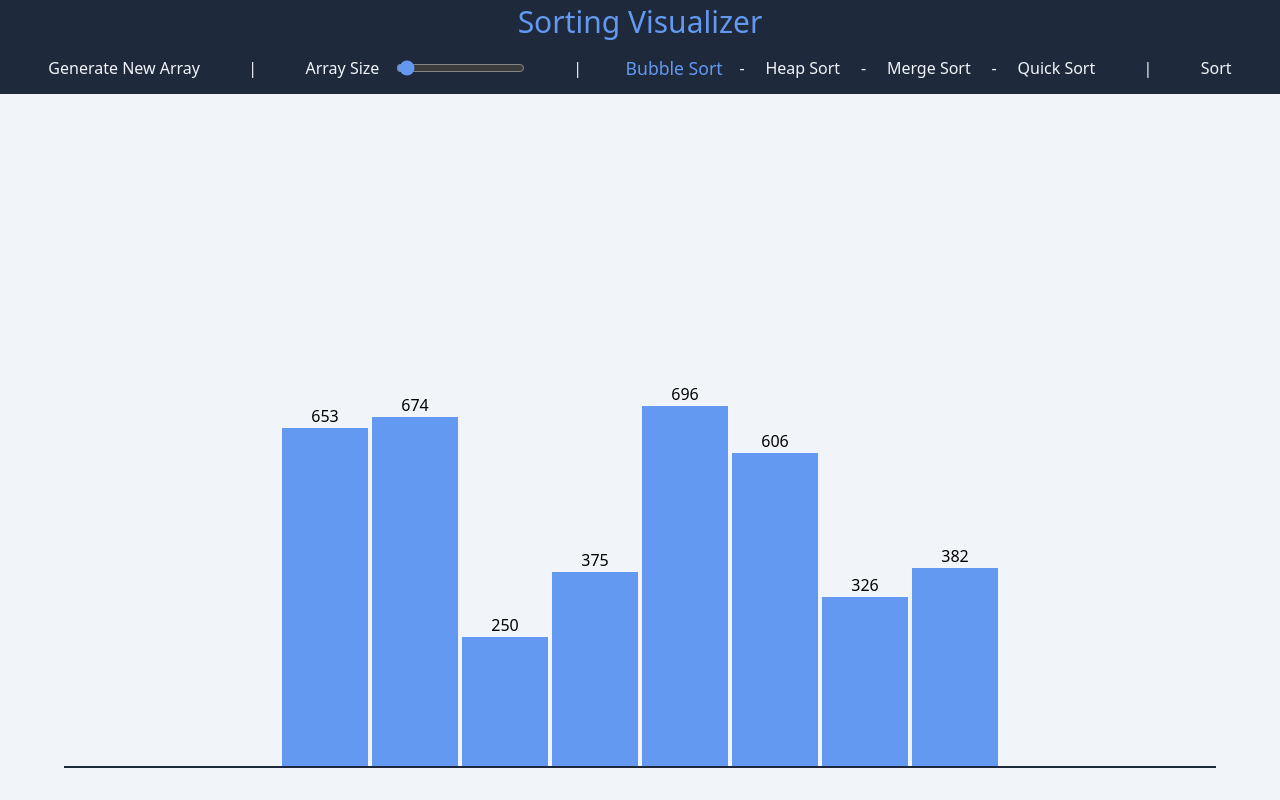
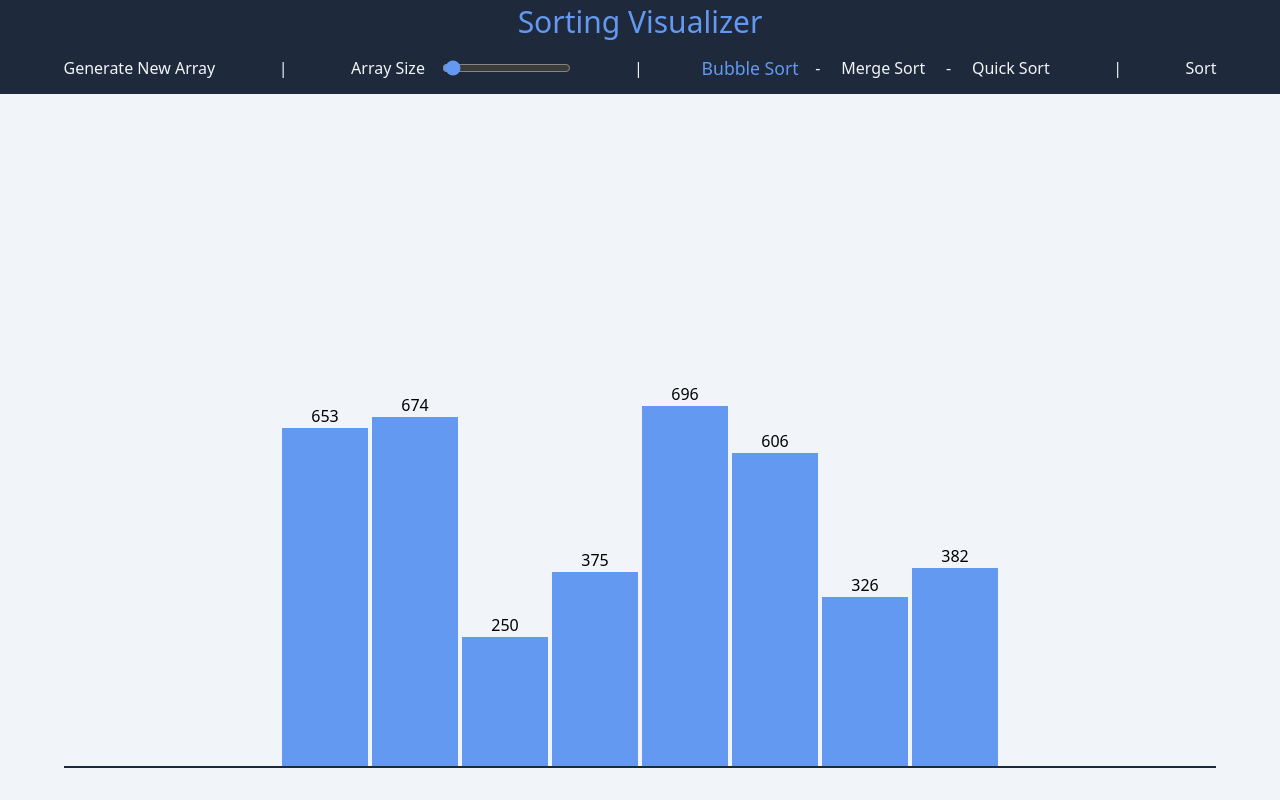
Before and after one commit to SohailTSM/Sorting-Visualizer, a React (Vite) app: page / in a window 1280 px wide. Built offline with nearby package versions, Linux system fonts and the light colour scheme.

Commit message:
Removed heap sort for now

```diff
--- a/src/components/Navbar.jsx
+++ b/src/components/Navbar.jsx
@@ -93,8 +93,6 @@ const Navbar = () => {
       case 'B':
         moves = await bubbleSort(list);
         break;
-      case 'H':
-        break;
       case 'M':
         break;
       case 'Q':
@@ -172,24 +170,6 @@ const Navbar = () => {
           &nbsp; &nbsp; &nbsp;-&nbsp; &nbsp; &nbsp;
           <span
             className={`${
-              algorithm == 'H'
-                ? 'scale-110 text-lightblue'
-                : isSorting
-                ? 'text-red-600'
-                : 'hover:text-blue-600 hover:cursor-pointer hover:scale-110'
-            }`}
-            onClick={() => {
-              if (isSorting) {
-                return;
-              }
-              setAlgorithm('H');
-            }}
-          >
-            Heap Sort
-          </span>{' '}
-          &nbsp; &nbsp; &nbsp;-&nbsp; &nbsp; &nbsp;
-          <span
-            className={`${
               algorithm == 'M'
                 ? 'scale-110 text-lightblue'
                 : isSorting
```
